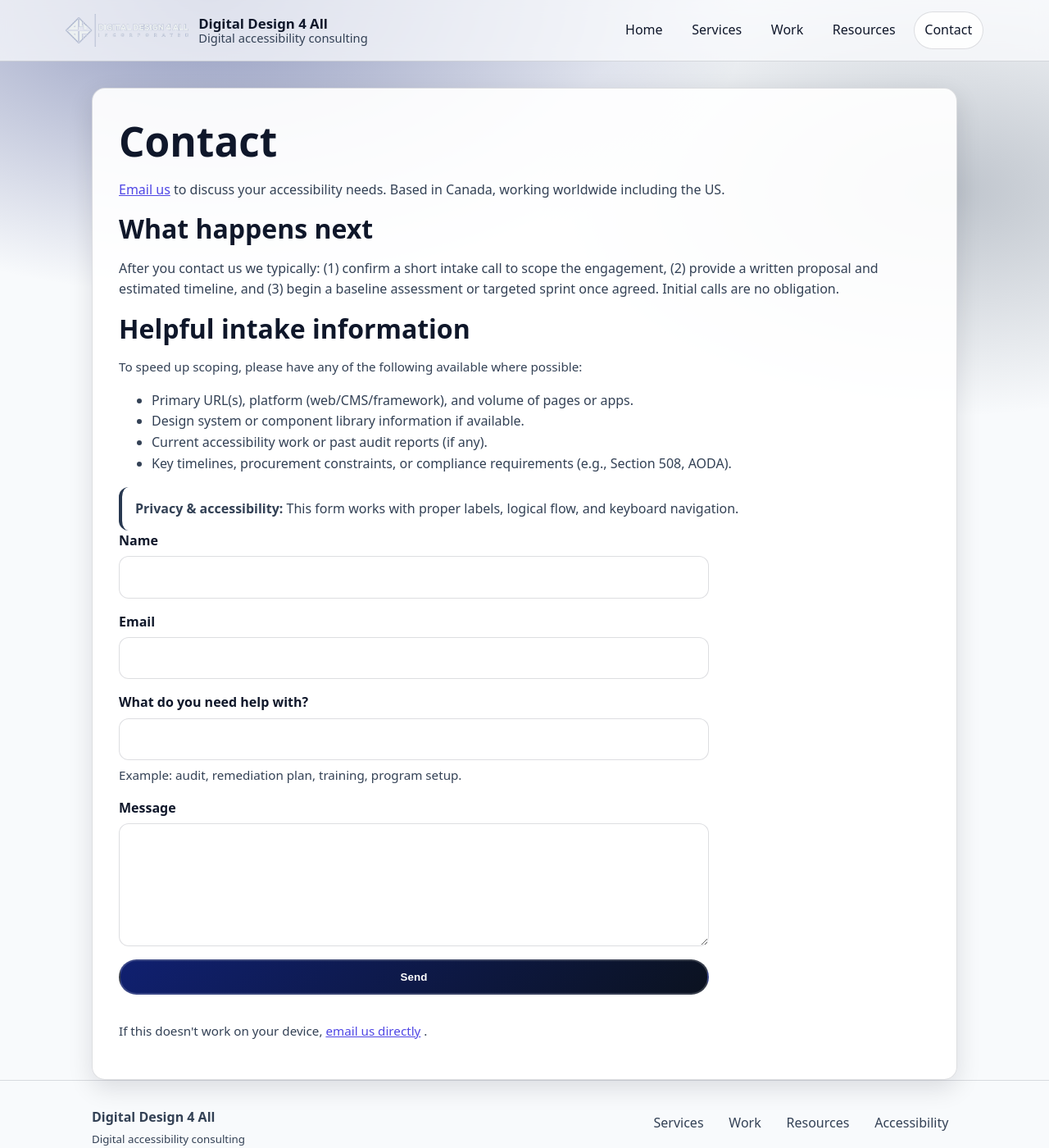
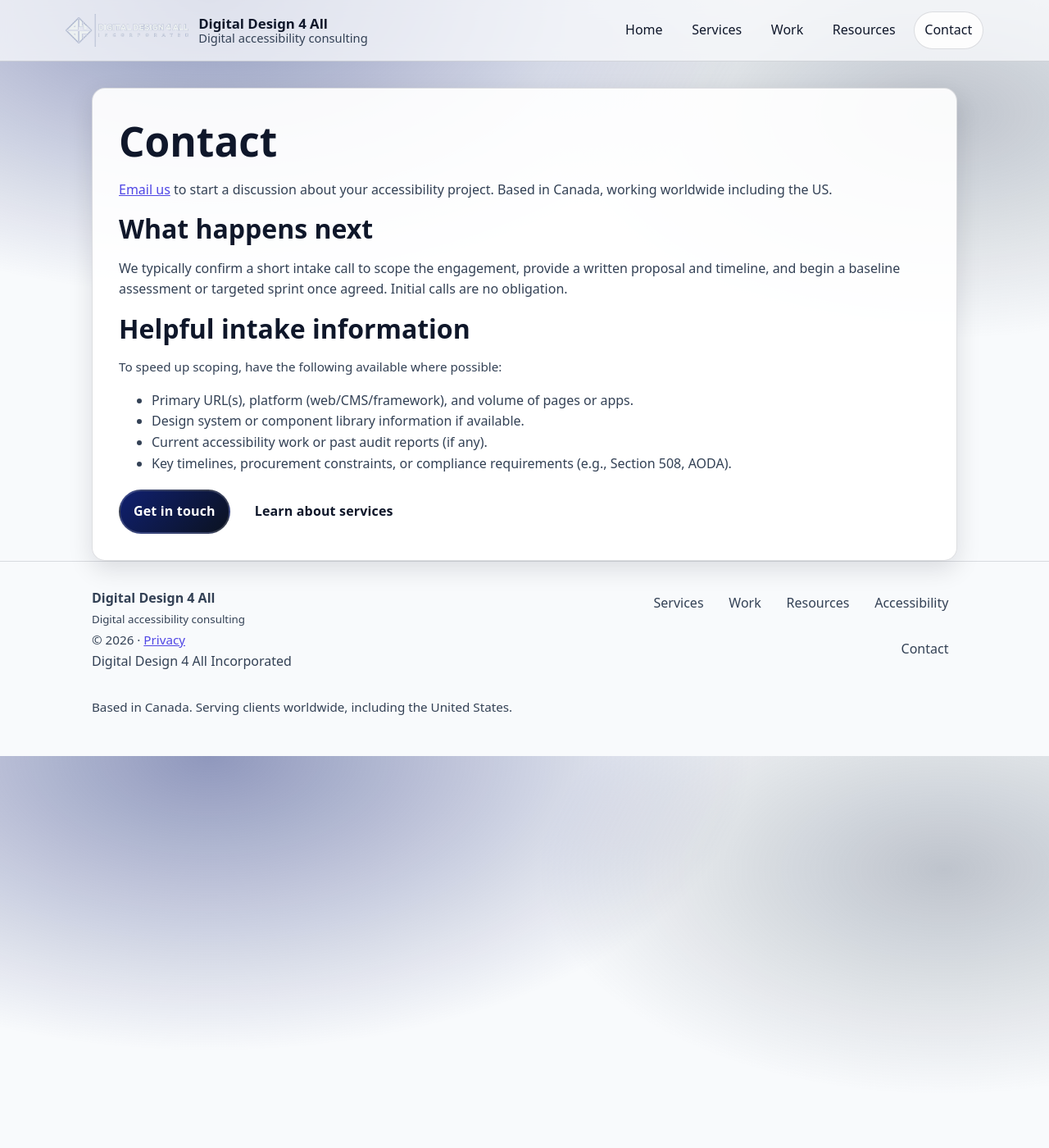
Before and after one commit to dd4a/site, a Jekyll site: the page built from contact.html, in a window 1280 px wide and 1400 px high. Shown: the whole window at 82% size. Built offline with Jekyll 4.4.1, drawn with Linux system fonts in a browser that asks for light colours.

Commit message:
Refine site copy and update contact CTAs
Update contact page copy and streamline contact flow.

```diff
--- a/contact.html
+++ b/contact.html
@@ -9,18 +9,18 @@
   <div class="card content">
     <h1 class="page-title">Contact</h1>
     <p>
-      <a class="js-email" href="#" data-user="info" data-domain="dd4a.ca">Email us</a>
+      <a class="js-email" href="#" data-user="info" data-domain="dd4a.ca" data-subject="DD4A inquiry">Email us</a>
       <noscript><span>info [at] dd4a.ca</span></noscript>
-      to discuss your accessibility needs. Based in Canada, working worldwide including the US.
+      to start a discussion about your accessibility project. Based in Canada, working worldwide including the US.
     </p>
 
     <h2>What happens next</h2>
     <p>
-      After you contact us we typically: (1) confirm a short intake call to scope the engagement, (2) provide a written proposal and estimated timeline, and (3) begin a baseline assessment or targeted sprint once agreed. Initial calls are no obligation.
+      We typically confirm a short intake call to scope the engagement, provide a written proposal and timeline, and begin a baseline assessment or targeted sprint once agreed. Initial calls are no obligation.
     </p>
 
     <h2>Helpful intake information</h2>
-    <p class="help">To speed up scoping, please have any of the following available where possible:</p>
+    <p class="help">To speed up scoping, have the following available where possible:</p>
     <ul>
       <li>Primary URL(s), platform (web/CMS/framework), and volume of pages or apps.</li>
       <li>Design system or component library information if available.</li>
@@ -28,40 +28,10 @@
       <li>Key timelines, procurement constraints, or compliance requirements (e.g., Section 508, AODA).</li>
     </ul>
 
-    <div class="notice" role="note">
-      <strong>Privacy & accessibility:</strong> This form works with proper labels, logical flow, and keyboard navigation.
+    <div class="actions">
+      <a class="button primary js-email" href="#" data-user="info" data-domain="dd4a.ca" data-subject="DD4A inquiry">Get in touch</a>
+      <a class="button" href="{{ site.baseurl }}/services.html">Learn about services</a>
     </div>
-
-    <!-- Mailto form as fallback for direct email submission -->
-    <form class="form" action="mailto:info@dd4a.ca" method="post" enctype="text/plain" aria-label="Contact form fallback; recommended to use Email links above instead">
-      <div class="field">
-        <label for="name">Name</label>
-        <input id="name" name="name" autocomplete="name" required />
-      </div>
-
-      <div class="field">
-        <label for="email">Email</label>
-        <input id="email" name="email" type="email" autocomplete="email" required />
-      </div>
-
-      <div class="field">
-        <label for="topic">What do you need help with?</label>
-        <input id="topic" name="topic" required />
-        <div class="help">Example: audit, remediation plan, training, program setup.</div>
-      </div>
-
-      <div class="field">
-        <label for="message">Message</label>
-        <textarea id="message" name="message" required></textarea>
-      </div>
-
-      <button class="button primary" type="submit">Send</button>
-      <p class="help">
-        If this doesn't work on your device,
-        <a class="js-email" href="#" data-user="info" data-domain="dd4a.ca">email us directly</a>
-        <noscript><span>info [at] dd4a.ca</span></noscript>.
-      </p>
-    </form>
 
 
   </div>
--- a/resources.html
+++ b/resources.html
@@ -10,7 +10,7 @@
     <h1 class="page-title">Resources</h1>
     <p>
       Digital accessibility is built on standards, testing patterns, and team enablement.
-      Below is a starter guide to standards we reference, practical checks we recommend, and tools that can help.
+      Below is a comprehensive guide to standards we reference, practical checks we recommend, and tools that can help.
     </p>
 
     <hr class="hr" />
--- a/work.html
+++ b/work.html
@@ -57,7 +57,7 @@
       <p><strong>Context:</strong> Large financial institution with mobile-first customers and tight release cadence.</p>
       <p><strong>Challenge:</strong> Screen-reader inconsistencies, form validation issues, and accessibility regressions across releases.</p>
       <p><strong>Role:</strong> We provided remediation sprints, PR reviews, and established QA acceptance criteria and automated checks.</p>
-      <p><strong>Outcome:</strong> Faster remediation turnaround, reduced defects in subsequent releases, and measurable reduction in high-severity issues.</p>
+      <p><strong>Outcome:</strong> Faster remediation turnaround, fewer defects in subsequent releases, and reduced high-severity issues.</p>
     </div>
 
     <div class="case">
```
